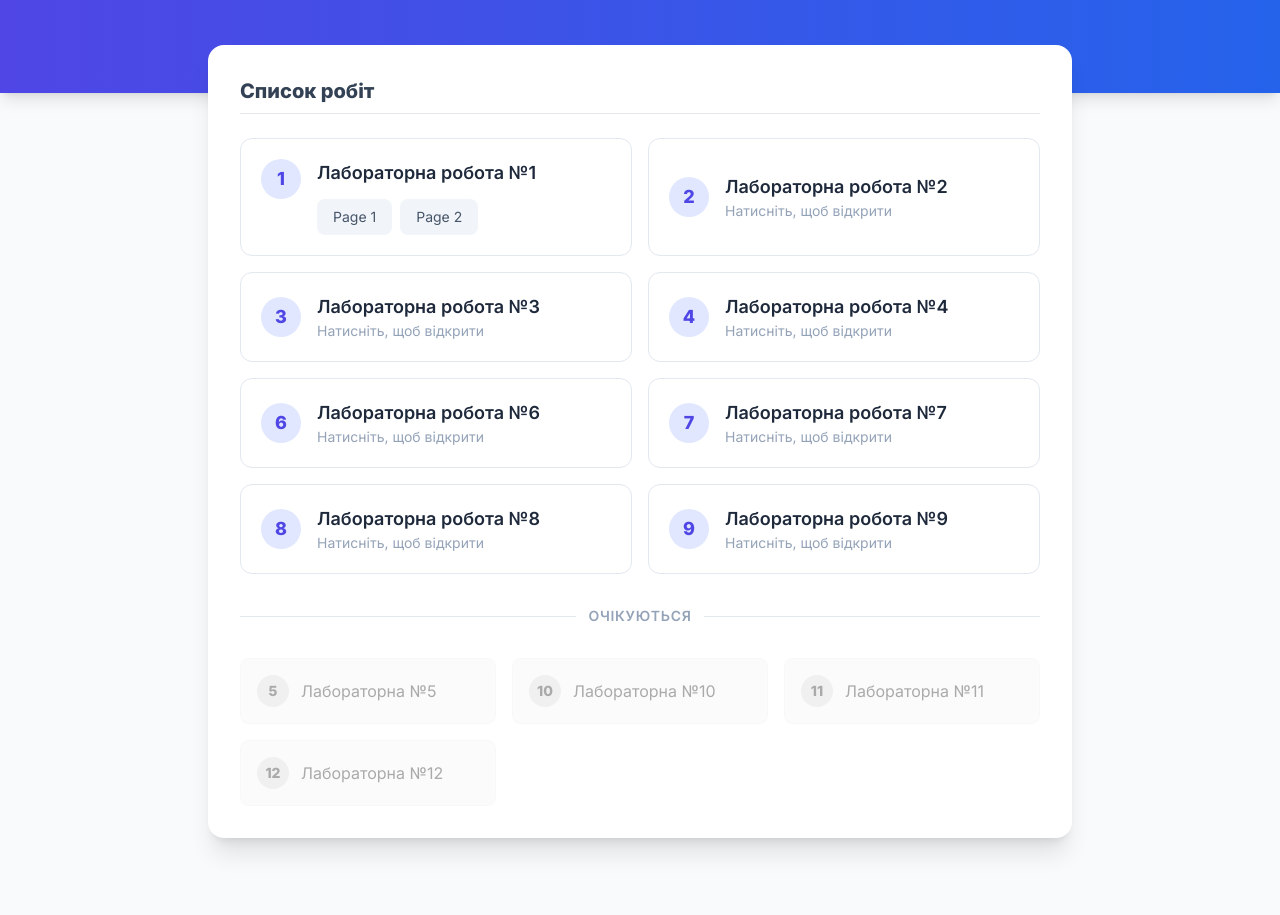
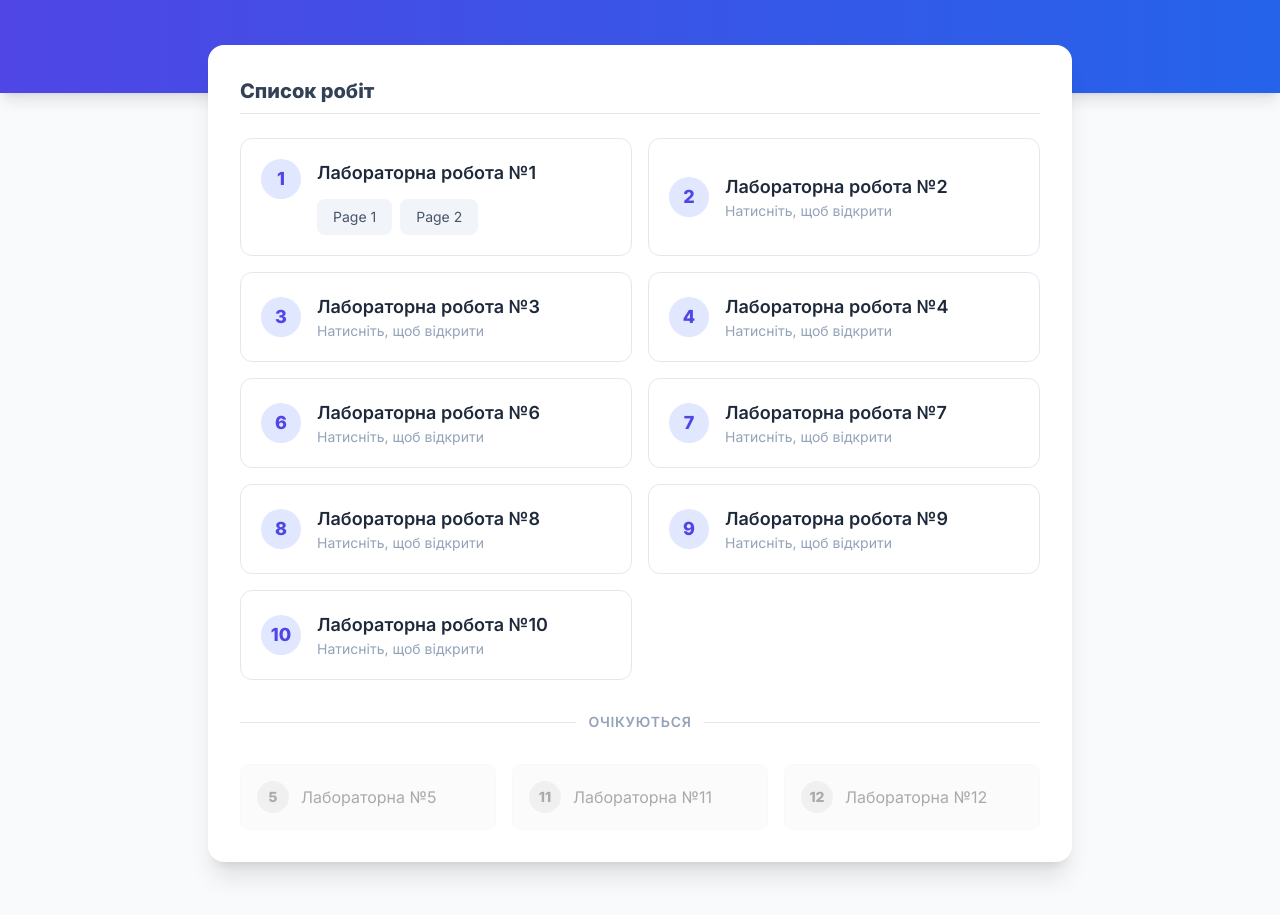
Before and after one commit to chikin-a/programming-internet, a plain HTML site: page index.html in a window 1280 px wide. Shown: the part 177-1092 px from the top of the page. Drawn offline with nearby package versions, Linux system fonts and the light colour scheme.

Commit message:
Fix HTML formatting and structure

```diff
--- a/index.html
+++ b/index.html
@@ -225,6 +225,26 @@
               </div>
             </div>
           </a>
+
+          <a href="./lr-10/index.html" target="_blank" class="block">
+            <div
+              class="lab-card group bg-white border border-slate-200 rounded-xl p-5 hover:shadow-lg hover:border-indigo-300 h-full flex items-center space-x-4"
+            >
+              <div
+                class="flex-shrink-0 w-10 h-10 rounded-full bg-indigo-100 text-indigo-600 flex items-center justify-center font-bold text-lg"
+              >
+                10
+              </div>
+              <div>
+                <h3
+                  class="font-semibold text-lg text-slate-800 group-hover:text-indigo-600 transition-colors"
+                >
+                  Лабораторна робота №10
+                </h3>
+                <p class="text-sm text-slate-400">Натисніть, щоб відкрити</p>
+              </div>
+            </div>
+          </a>
         </div>
 
         <div class="relative py-8">
@@ -259,17 +279,6 @@
             <div
               class="w-8 h-8 rounded-full bg-slate-200 text-slate-500 flex items-center justify-center font-bold text-sm"
             >
-              10
-            </div>
-            <span class="text-slate-500 font-medium">Лабораторна №10</span>
-          </div>
-
-          <div
-            class="border border-slate-100 rounded-lg p-4 flex items-center space-x-3 bg-slate-50 cursor-not-allowed"
-          >
-            <div
-              class="w-8 h-8 rounded-full bg-slate-200 text-slate-500 flex items-center justify-center font-bold text-sm"
-            >
               11
             </div>
             <span class="text-slate-500 font-medium">Лабораторна №11</span>
```
